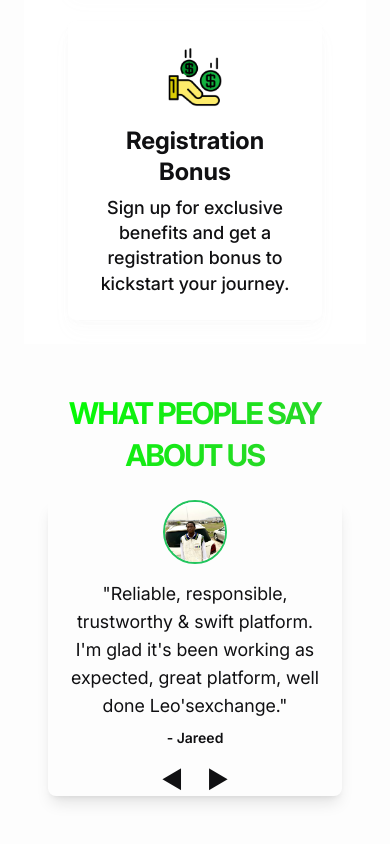
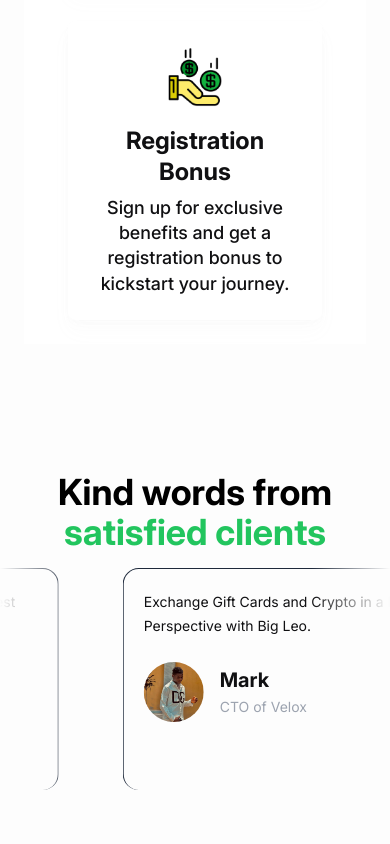
Before and after one commit to Charzy-1/leos-crypto-exchange-app, a Next.js app: page / in a window 390 px wide. Shown: the part 2903-3747 px from the top of the page. Built offline with nearby package versions, Linux system fonts and the light colour scheme; no server answers.

Commit message:
Modified the testimonial section

```diff
--- a/app/globals.css
+++ b/app/globals.css
@@ -105,6 +105,10 @@
 
   .light-border {
     @apply border-light-800 dark:border-dark-300;
+  }
+
+  .heading {
+    @apply font-bold text-4xl md:text-5xl text-center;
   }
 
   .light-border-2 {
--- a/components/home/Testimonials.tsx
+++ b/components/home/Testimonials.tsx
@@ -1,89 +1,25 @@
 "use client";
-
-import { motion } from "framer-motion";
-import Image from "next/image";
-import { useState, useEffect } from "react";
 
 import { testimonials } from "@/constants"; // Import testimonials from your constants file
 
+import { InfiniteMovingCards } from "../ui/InfiniteMovingCards";
+
 const Testimonials = () => {
-  const [index, setIndex] = useState(0);
-
-  // Auto-slide every 3 seconds
-  useEffect(() => {
-    const interval = setInterval(() => {
-      setIndex((prevIndex) => (prevIndex + 1) % testimonials.length);
-    }, 3000);
-
-    return () => clearInterval(interval);
-  }, [index]); // Include index as a dependency
-
-  // Manual navigation
-  const nextSlide = () =>
-    setIndex((prevIndex) => (prevIndex + 1) % testimonials.length);
-  const prevSlide = () =>
-    setIndex(
-      (prevIndex) => (prevIndex - 1 + testimonials.length) % testimonials.length
-    );
-
   return (
     <div className="mx-auto w-full max-w-3xl p-6">
-      {/* Title */}
-      <div className="text-bold primary-text-gradient text-center">
-        <h2 className="h1-bold text-dark500_light700 text-2xl font-semibold">
-          WHAT PEOPLE SAY ABOUT US
-        </h2>
-      </div>
-
-      {/* Testimonial Slider */}
-      <div className="bg-light100_dark200 relative mt-6 overflow-hidden rounded-lg shadow-lg transition-colors">
-        {/* Motion Animation */}
-        <motion.div
-          className="flex"
-          initial={{ x: "0%" }}
-          animate={{ x: `-${index * 100}%` }}
-          transition={{ ease: "easeInOut", duration: 0.9 }}
-        >
-          {testimonials.map(({ id, name, text, image }) => (
-            <div
-              key={id}
-              className="flex min-w-full flex-col items-center px-4 text-center"
-            >
-              {/* Image */}
-              <div className="relative mb-4 size-16">
-                <Image
-                  src={image}
-                  alt={name}
-                  layout="fill"
-                  objectFit="cover"
-                  className="rounded-full border-2 border-green-500"
-                />
-              </div>
-              {/* Text */}
-              <p className="text-dark500_light400 mb-2 text-lg">
-                &quot;{text}&quot;
-              </p>
-              <h3 className="text-dark500_light700 text-sm font-semibold">
-                - {name}
-              </h3>
-            </div>
-          ))}
-        </motion.div>
-
-        {/* Manual Navigation Buttons */}
-        <div className="mt-4 flex justify-center gap-6">
-          <button
-            onClick={prevSlide}
-            className="text-dark500_light700 text-2xl transition hover:text-green-500"
-          >
-            ◀
-          </button>
-          <button
-            onClick={nextSlide}
-            className="text-dark500_light700 text-2xl transition hover:text-green-500"
-          >
-            ▶
-          </button>
+      <div className="py-20">
+        <h1 className="heading">
+          Kind words from{" "}
+          <span className="text-green-500"> satisfied clients</span>
+        </h1>
+        <div className="flex flex-col items-center">
+          <div className="flex h-[50vh] flex-col items-center rounded-md antialiased md:h-[30rem]">
+            <InfiniteMovingCards
+              items={testimonials}
+              direction="right"
+              speed="slow"
+            />
+          </div>
         </div>
       </div>
     </div>
--- /dev/null
+++ b/components/ui/InfiniteMovingCards.tsx
@@ -0,0 +1,130 @@
+"use client";
+
+import { cn } from "@/lib/utils";
+import React, { useEffect, useState } from "react";
+
+export const InfiniteMovingCards = ({
+  items,
+  direction = "left",
+  speed = "fast",
+  pauseOnHover = true,
+  className,
+}: {
+  items: {
+    quote: string;
+    name: string;
+    title: string;
+    image: string; // New property
+  }[];
+  direction?: "left" | "right";
+  speed?: "fast" | "normal" | "slow";
+  pauseOnHover?: boolean;
+  className?: string;
+}) => {
+  const containerRef = React.useRef<HTMLDivElement>(null);
+  const scrollerRef = React.useRef<HTMLUListElement>(null);
+
+  useEffect(() => {
+    addAnimation();
+  }, []);
+  const [start, setStart] = useState(false);
+  function addAnimation() {
+    if (containerRef.current && scrollerRef.current) {
+      const scrollerContent = Array.from(scrollerRef.current.children);
+      scrollerContent.forEach((item) => {
+        const duplicatedItem = item.cloneNode(true);
+        if (scrollerRef.current) {
+          scrollerRef.current.appendChild(duplicatedItem);
+        }
+      });
+
+      getDirection();
+      getSpeed();
+      setStart(true);
+    }
+  }
+  const getDirection = () => {
+    if (containerRef.current) {
+      if (direction === "left") {
+        containerRef.current.style.setProperty(
+          "--animation-direction",
+          "forwards"
+        );
+      } else {
+        containerRef.current.style.setProperty(
+          "--animation-direction",
+          "reverse"
+        );
+      }
+    }
+  };
+  const getSpeed = () => {
+    if (containerRef.current) {
+      if (speed === "fast") {
+        containerRef.current.style.setProperty("--animation-duration", "20s");
+      } else if (speed === "normal") {
+        containerRef.current.style.setProperty("--animation-duration", "40s");
+      } else {
+        containerRef.current.style.setProperty("--animation-duration", "80s");
+      }
+    }
+  };
+  return (
+    <div
+      ref={containerRef}
+      className={cn(
+        "scroller relative z-20 w-screen overflow-hidden [mask-image:linear-gradient(to_right,transparent,white_20%,white_80%,transparent)]",
+        className
+      )}
+    >
+      <ul
+        ref={scrollerRef}
+        className={cn(
+          "flex min-w-full shrink-0 gap-16 py-4 w-max flex-nowrap",
+          start && "animate-scroll",
+          pauseOnHover && "hover:[animation-play-state:paused]"
+        )}
+      >
+        {items.map((item, idx) => (
+          <li
+            className="w-[90vw] max-w-full relative rounded-2xl border border-b-0 flex-shrink-0 border-slate-800 p-5 md:p-16 md:w-[60vw]"
+            style={{
+              background:
+                "linear-gradient(180deg, var(--slate-800), var(--slate-900)",
+            }}
+            key={idx}
+          >
+            <blockquote>
+              <div
+                aria-hidden="true"
+                className="user-select-none -z-1 pointer-events-none absolute -left-0.5 -top-0.5 h-[calc(100%_+_4px)] w-[calc(100%_+_4px)]"
+              ></div>
+              <span className="relative z-20 text-sm md:text-lg leading-[1.6] text-dark500_light700 font-normal">
+                {item.quote}
+              </span>
+              <div className="relative z-20 mt-6 flex flex-row items-center gap-4">
+                {/* Profile Image (Circular) */}
+                <div className="w-[60px] h-[60px] rounded-full overflow-hidden">
+                  <img
+                    src={item.image}
+                    alt={item.name}
+                    className="w-full h-full object-cover"
+                  />
+                </div>
+                {/* Name & Title */}
+                <div className="flex flex-col">
+                  <span className="text-xl leading-[1.6] text-dark500_light700 font-bold">
+                    {item.name}
+                  </span>
+                  <span className="text-sm leading-[1.6] text-gray-400 font-normal">
+                    {item.title}
+                  </span>
+                </div>
+              </div>
+            </blockquote>
+          </li>
+        ))}
+      </ul>
+    </div>
+  );
+};
--- a/constants/index.ts
+++ b/constants/index.ts
@@ -74,21 +74,24 @@
 
 export const testimonials = [
   {
-    id: 1,
+    quote:
+      "Exchange Gift Cards and Crypto in a Different Perspective with Big Leo.",
     name: "Mark",
-    text: "Exchange Gift Cards and Crypto in a Different Perspective with Big Leo",
+    title: "CTO of Velox",
     image: "/images/img9.png",
   },
   {
-    id: 2,
+    quote:
+      "Reliable, responsible, trustworthy & swift platform. I'm glad it's been working as expected, great platform, well done Leo'sexchange.",
     name: "Jareed",
-    text: "Reliable, responsible, trustworthy & swift platform. I'm glad it's been working as expected, great platform, well done Leo'sexchange.",
+    title: "Founder of TechNova",
     image: "/images/img8.png",
   },
   {
-    id: 3,
+    quote:
+      "Quick response and good rate! He's honest and he's one person you can trust 100%! Trade with Leo",
     name: "Maxwell",
-    text: "Quick response and good rate! He's honest and he's one person you can trust 100%! Trade with Leo",
+    title: "CEO of WebNest",
     image: "/images/img7.jpg",
   },
 ];
--- a/tailwind.config.ts
+++ b/tailwind.config.ts
@@ -56,8 +56,19 @@
         "auth-dark": 'url("/images/auth-dark.png")',
         "auth-light": 'url("/images/auth-light.png")',
       },
+      keyframes: {
+        scroll: {
+          from: { transform: "translateX(0)" },
+          to: { transform: "translateX(-50%)" },
+        },
+      },
+      animation: {
+        scroll:
+          "scroll var(--animation-duration, 40s) linear infinite var(--animation-direction, forwards)",
+      },
     },
   },
   plugins: [require("tailwindcss-animate")],
 };
+
 export default config;
```
